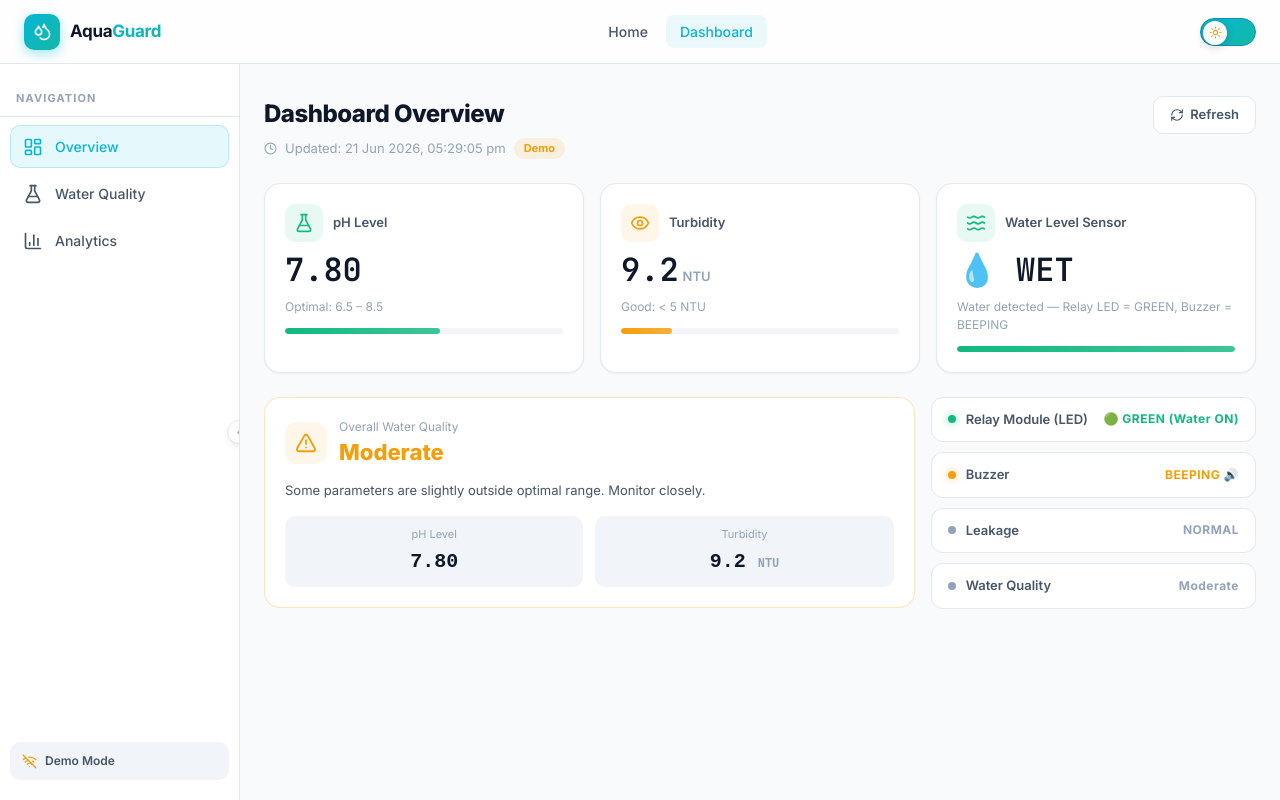
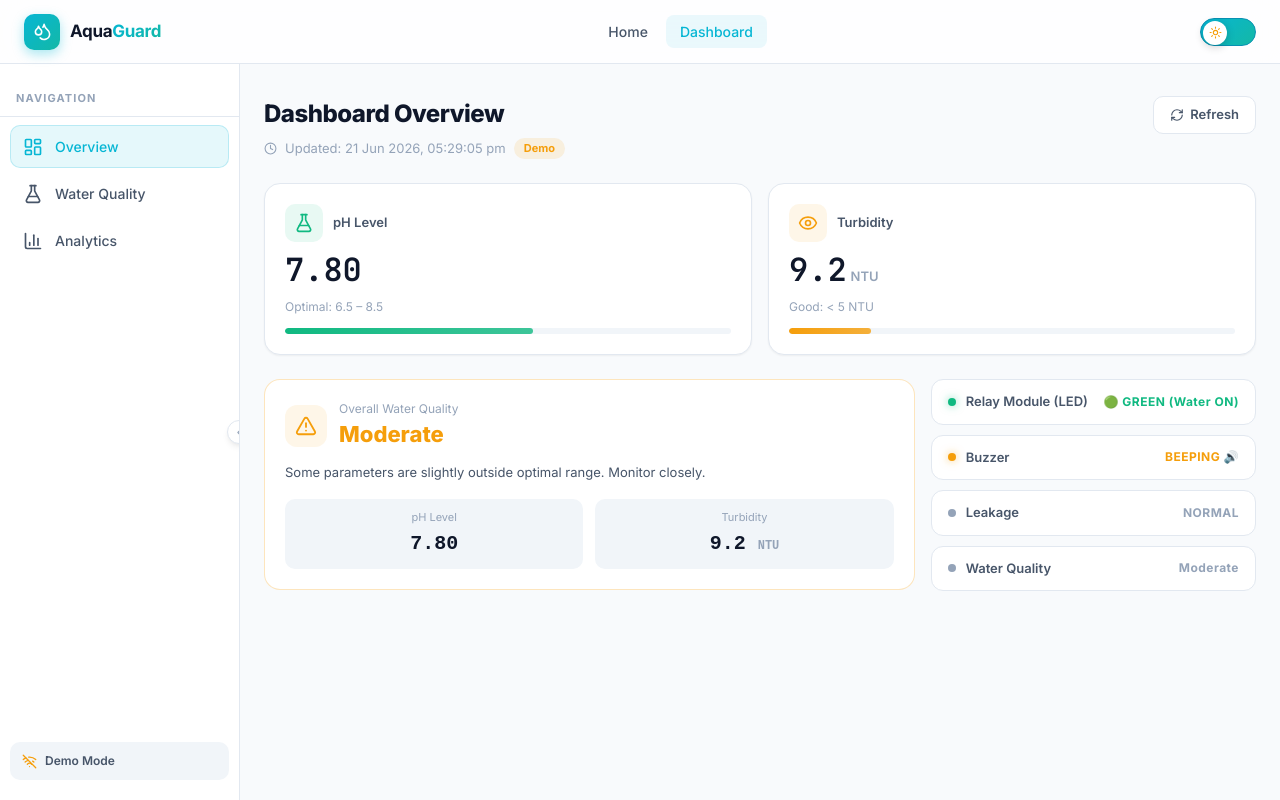
Before and after one commit to Priyansh-Shukla14/Water-Quality-Leakage-Detection, a React (Vite) app: page /dashboard in a window 1280 px wide. Built offline with nearby package versions, Linux system fonts and the light colour scheme; no server answers.

Commit message:
feat: removed DRY/WET water level card from dashboard, pH & turbidity now generated from ESP32 firmware

```diff
--- a/server.js
+++ b/server.js
@@ -84,17 +84,13 @@ app.post('/api/sensors/data', (req, res) => {
 
   const isWaterDetected = !!waterDetected;
 
-  // ── pH Sensor Override (sensor is faulty) ────────────────────────────
-  // Ignore raw pH from ESP32; generate a realistic value between 7.4–7.6
-  const fixedPh = parseFloat((7.4 + Math.random() * 0.2).toFixed(2));
-
   latestSensorData = {
-    ph: fixedPh,
+    ph: Number(ph),
     turbidity: Number(turbidity),
     waterLevel: Number(waterLevel ?? (isWaterDetected ? 100 : 0)),
     waterLevelPct: Number(waterLevelPct ?? (isWaterDetected ? 100 : 0)),
     waterDetected: isWaterDetected,
-    quality: calculateQuality(fixedPh, Number(turbidity)),
+    quality: calculateQuality(Number(ph), Number(turbidity)),
     leakageDetected: !!leakageDetected,
     relayStatus: !!relayStatus,    // HIGH when water detected → relay LED turns GREEN
     buzzerStatus: !!buzzerStatus,  // Beeps when water detected
--- a/src/pages/Dashboard.jsx
+++ b/src/pages/Dashboard.jsx
@@ -1,5 +1,5 @@
 import {
-  FlaskConical, Eye, Waves,
+  FlaskConical, Eye,
   RefreshCw, Clock, Zap, Volume2,
   CheckCircle, AlertTriangle,
 } from 'lucide-react';
@@ -213,10 +213,6 @@ export default function Dashboard({ data, loading, isMock, onRefresh }) {
         <MetricCard icon={Eye} title="Turbidity" value={data?.turbidity?.toFixed(1)} unit="NTU" color={turbColor} subtitle="Good: < 5 NTU">
           <ProgressBar value={Math.min((data?.turbidity || 0) / 50 * 100, 100)} color={turbColor} />
         </MetricCard>
-
-        <MetricCard icon={Waves} title="Water Level Sensor" value={data?.waterDetected ? '💧 WET' : '🔴 DRY'} color={data?.waterDetected ? '#10b981' : '#94a3b8'} subtitle={data?.waterDetected ? 'Water detected — Relay LED = GREEN, Buzzer = BEEPING' : 'No water — Relay LED = RED, Buzzer = SILENT'}>
-          <ProgressBar value={data?.waterDetected ? 100 : 0} color={data?.waterDetected ? '#10b981' : '#64748b'} />
-        </MetricCard>
       </div>
 
       {/* Quality + Status row */}
```
Also changed, not shown: 1 other file (tests, documents, lock files or other folders).
